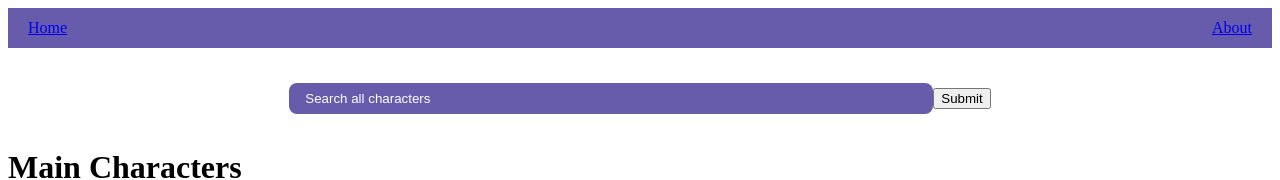
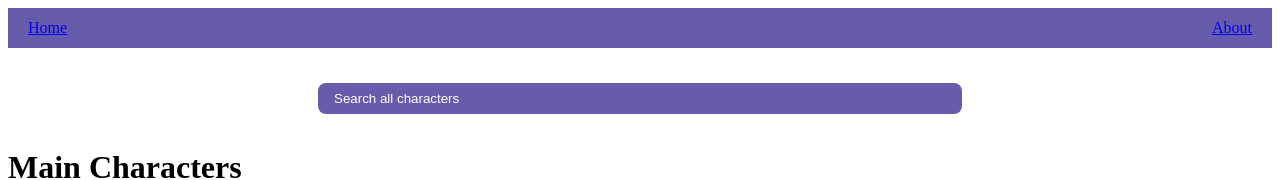
Before and after one commit to rskiver89/rick-morty, a React (Create React App) app: page / in a window 1280 px wide. Shown: the top 180 px of the page. Built offline with nearby package versions, Linux system fonts and the light colour scheme; no server answers.

Commit message:
create ThemeContext.js

```diff
--- a/src/Components/Search.js
+++ b/src/Components/Search.js
@@ -30,7 +30,7 @@ function Search({setCharacters}) {
     return (
         <form onSubmit={handleSubmit} className="search-container">
             <input onChange={handleChange} placeholder="Search all characters" />
-            <button type="submit">Submit</button>
+
         </form>
      );
 }
```
Also changed, not shown: src/Context/ThemeContext.js (added, +13 -0 lines).
